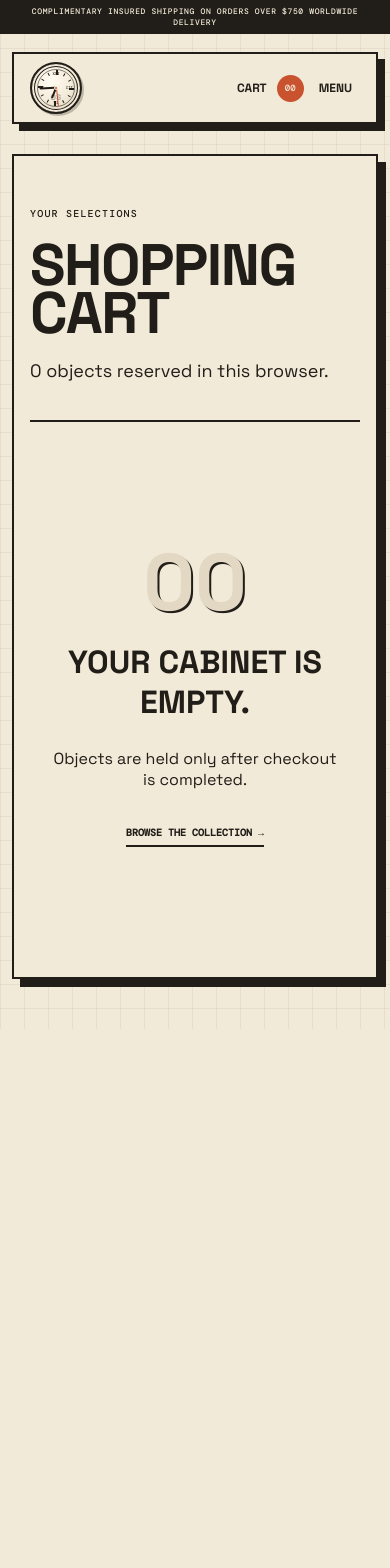
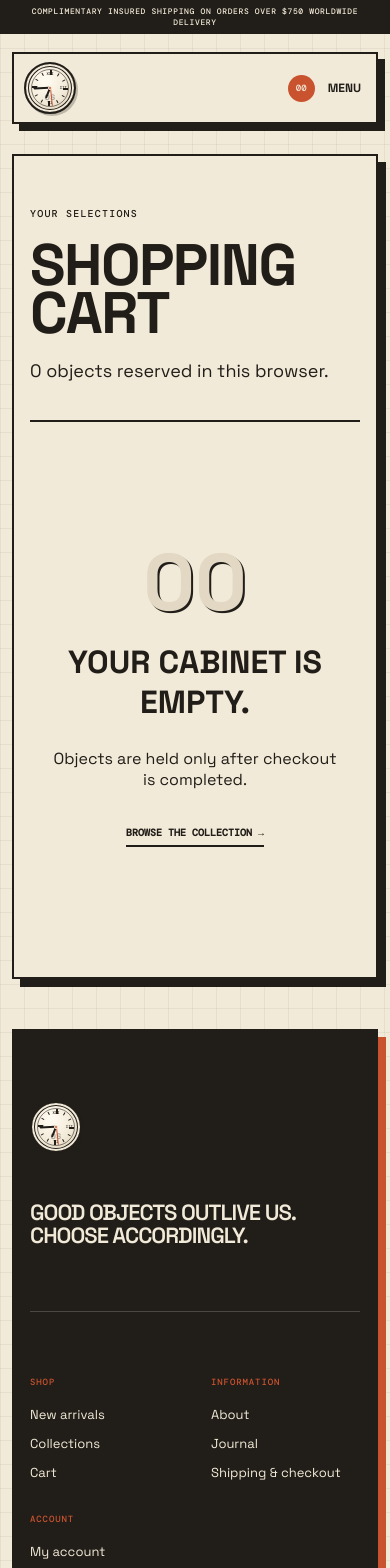
Before and after one commit to fakhrul62/retro-antique-shop, a Next.js app: page /cart in a window 390 px wide. Shown: the top 1568 px of the page. Before the commit the page ends 1029 px from the top, so only its background shows below. Built offline with nearby package versions, Linux system fonts and the light colour scheme.

Commit message:
Polish responsive commerce pages and shared footer

```diff
--- a/app/globals.css
+++ b/app/globals.css
@@ -358,8 +358,11 @@ select { min-height: 44px; padding: 0 36px 0 12px; border: 1px solid var(--ink);
   .announcement { min-height: 34px; font-size: 8px; }
   .announcement span, .announcement span + * { display: none; }
   .brand strong { display: none; }
-  .header-actions { gap: 0; }
-  .cart-button { padding: 0 7px; }
+  .header { padding-inline: 10px; }
+  .header-actions { gap: 4px; }
+  .cart-button { gap: 0; padding: 0 4px; font-size: 0; }
+  .cart-button span { font-size: 9px; }
+  .menu-button { padding-inline: 5px; }
   .hero-copy { padding-inline: 16px; }
   .hero-copy > p:not(.eyebrow) { margin: 24px 0; }
   .hero-index { bottom: 18px; }
@@ -395,7 +398,7 @@ select { min-height: 44px; padding: 0 36px 0 12px; border: 1px solid var(--ink);
   .shop-toolbar { align-items: stretch; flex-direction: column; }
   .shop-toolbar .filters { overflow-x: auto; }
   .product-page { padding: 16px; }
-  .product-info h1 { font-size: clamp(2.8rem, 14vw, 5rem); }
+  .product-info h1 { max-width: 100%; font-size: clamp(2.45rem, 12vw, 4.4rem); overflow-wrap: anywhere; }
   .service-notes { grid-template-columns: 1fr; }
   .related-grid { grid-template-columns: 1fr; }
   .related-grid a { grid-template-columns: 90px 1fr auto; }
--- a/app/layout.jsx
+++ b/app/layout.jsx
@@ -1,5 +1,5 @@
 import "./globals.css";
-import { CommerceProvider, SiteHeader } from "../components/commerce";
+import { CommerceProvider, SiteFooter, SiteHeader } from "../components/commerce";
 
 export const metadata = {
   title: "Old Soul Mercantile — Objects With a Past",
@@ -13,6 +13,7 @@ export default function RootLayout({ children }) {
         <CommerceProvider>
           <SiteHeader />
           {children}
+          <SiteFooter />
         </CommerceProvider>
         <script
           dangerouslySetInnerHTML={{
--- a/components/commerce.jsx
+++ b/components/commerce.jsx
@@ -180,6 +180,21 @@ export function SiteHeader() {
   );
 }
 
+export function SiteFooter() {
+  const [time, setTime] = useState(null);
+  useEffect(() => {
+    setTime(new Date());
+    const timer = setInterval(() => setTime(new Date()), 1000);
+    return () => clearInterval(timer);
+  }, []);
+  return <footer id="footer">
+    <div className="footer-top"><Link className="brand" href="/"><AnalogLogo time={time} /><strong>Old Soul<br />Mercantile</strong></Link><p>Good objects outlive us.<br />Choose accordingly.</p></div>
+    <div className="footer-links"><div><b>Shop</b><Link href="/shop">New arrivals</Link><Link href="/shop">Collections</Link><Link href="/cart">Cart</Link></div><div><b>Information</b><Link href="/#story">About</Link><Link href="/#journal">Journal</Link><Link href="/checkout">Shipping & checkout</Link></div><div><b>Account</b><Link href="/account">My account</Link><Link href="/sign-in">Sign in</Link><Link href="/sign-up">Create account</Link></div></div>
+    <div className="footer-word">OLD SOUL</div>
+    <div className="footer-bottom"><span>© 2026 Old Soul Mercantile</span><span>Hudson, New York</span><span>Objects with a past</span></div>
+  </footer>;
+}
+
 function SearchOverlay({ close }) {
   const [query, setQuery] = useState("");
   const input = useRef(null);
```
Also changed, not shown: app/page.jsx (+1 -14 lines).
